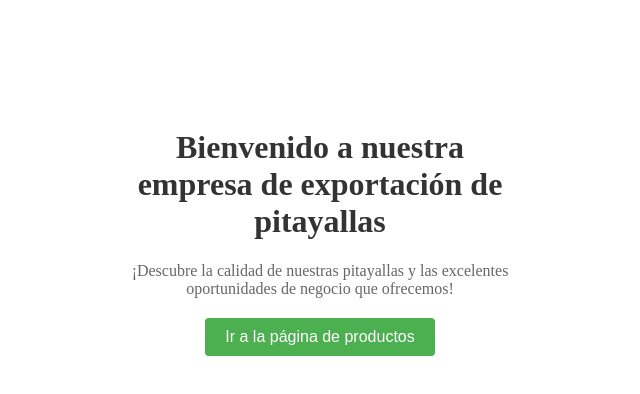
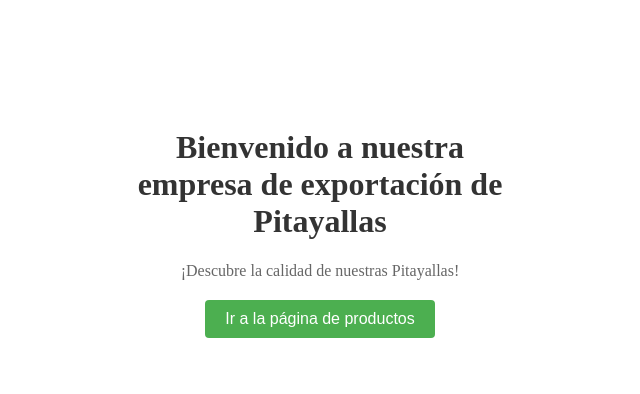
Before and after one commit to Zeniki1996/Pitahayapalora, a plain HTML site: page Index.html in a window 1280 px wide. Shown: the whole page, without its empty margins (320-960 px from the left). Drawn offline with Linux system fonts and the light colour scheme.

Commit message:
cambio en el texto

```diff
--- a/Index.html
+++ b/Index.html
@@ -6,8 +6,8 @@
 </head>
 <body>
   <div class="container">
-    <h1>Bienvenido a nuestra empresa de exportación de pitayallas</h1>
-    <p>¡Descubre la calidad de nuestras pitayallas y las excelentes oportunidades de negocio que ofrecemos!</p>
+    <h1>Bienvenido a nuestra empresa de exportación de Pitayallas</h1>
+    <p>¡Descubre la calidad de nuestras Pitayallas!</p>
     <button onclick="redireccionar()">Ir a la página de productos</button>
   </div>
 
```
